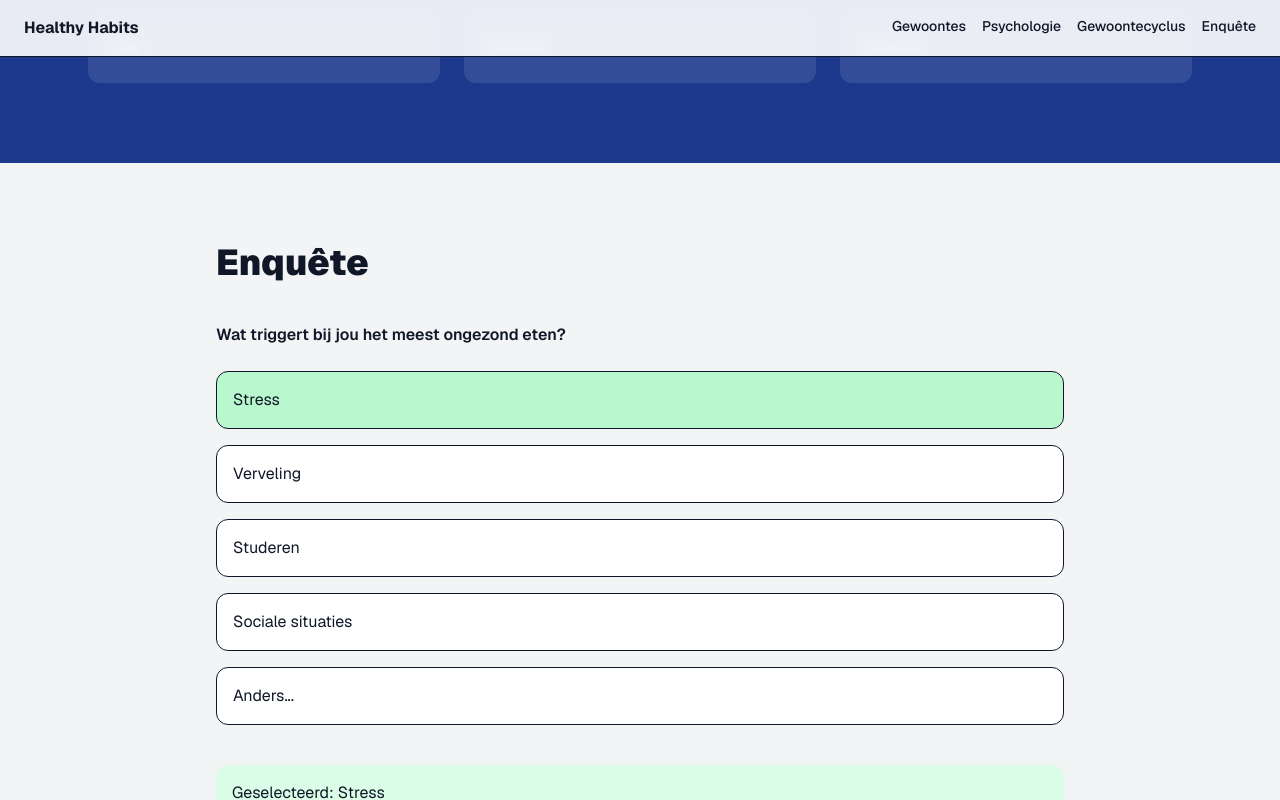
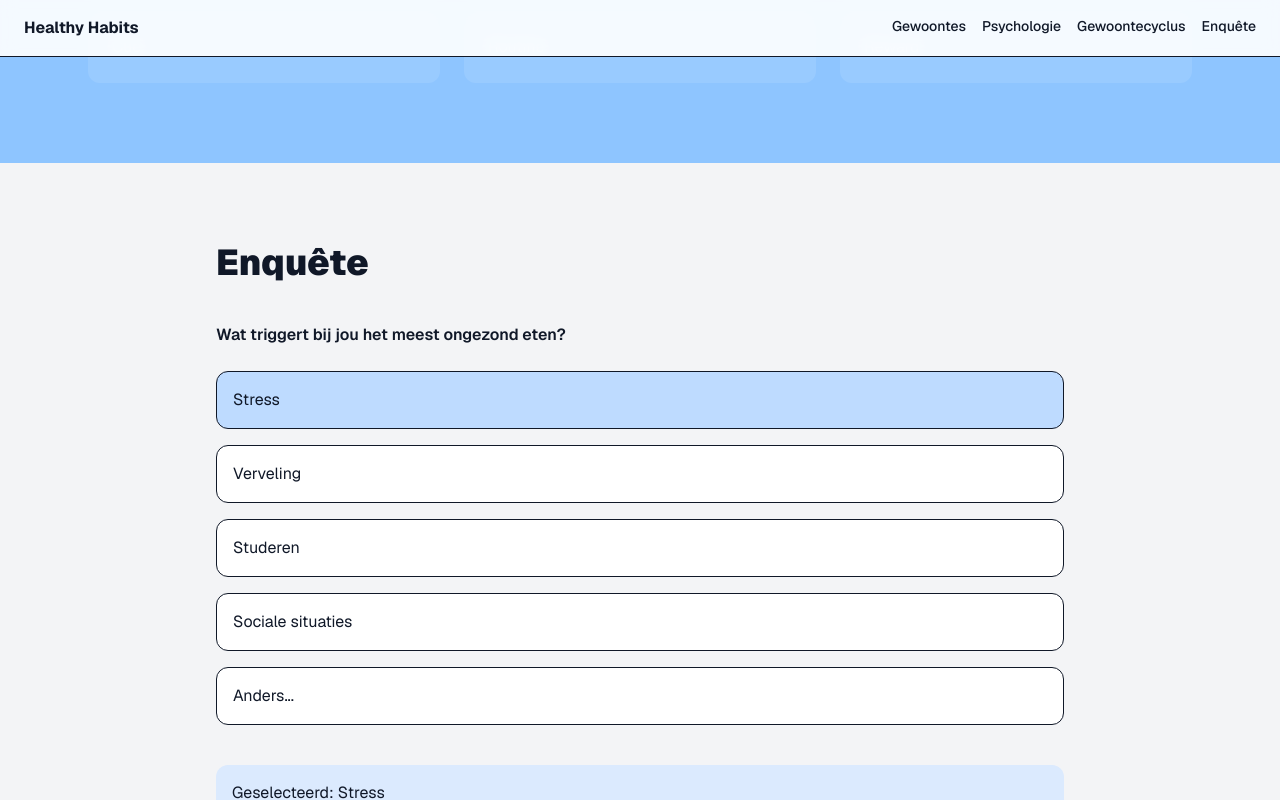
Before and after one commit to toubahmansoor16-sys/healthy-habits-sushi, a Next.js app: page / in a window 1280 px wide. Both pictures are taken after a click on the button "Stress". Shown: the part 4972-5772 px from the top of the page. Built offline with nearby package versions, Linux system fonts and the light colour scheme; no server answers.

Commit message:
update website

```diff
--- a/app/page.tsx
+++ b/app/page.tsx
@@ -69,9 +69,6 @@ const challengeBadge =
       },
 
       hero: {
-        title: "Gezonde gewoontes.",
-        subtitle:
-          "Leer hoe psychologie, gedrag en voeding samen gezonde keuzes vormen.",
       },
 
       sections: {
@@ -711,7 +708,7 @@ const challengeBadge =
       </section>
 
       {/* LOOP */}
-      <section id="loop" className="bg-blue-900 text-white py-20">
+      <section id="loop" className="bg-blue-300 text-white py-20">
         <div className="max-w-6xl mx-auto px-6">
           <h2 className="text-4xl font-black mb-10">{t[lang].sections.loop}</h2>
 
@@ -745,7 +742,7 @@ const challengeBadge =
       }
     }}
     className={`w-full p-4 rounded-xl border text-left ${
-      surveyChoice === key ? "bg-green-200" : "bg-white"
+      surveyChoice === key ? "bg-blue-200" : "bg-white"
     }`}
   >
     {label}
@@ -766,12 +763,12 @@ const challengeBadge =
   />
 )}
 {surveyMessage && (
-  <div className="mt-4 p-4 bg-green-100 rounded-xl">
+  <div className="mt-4 p-4 bg-blue-100 rounded-xl">
     {surveyMessage}
   </div>
 )}
           {surveyChoice && (
-            <div className="mt-6 p-4 bg-green-100 rounded-xl">
+            <div className="mt-6 p-4 bg-blue-100 rounded-xl">
               {t[lang].surveySelected}{" "}
               {t[lang].surveyOptions[surveyChoice as keyof typeof t["en"]["surveyOptions"]]}
             </div>
```
